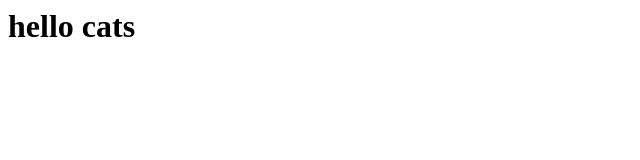
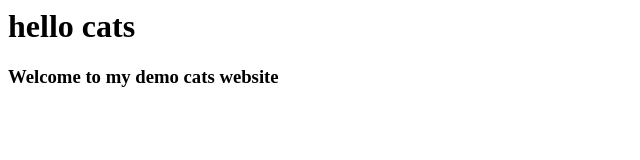
Before and after one commit to alexandregmferreira/democats, a plain HTML site: page index.html in a window 1280 px wide. Shown: the whole page, without its empty margins (0-640 px from the left). Drawn offline with Linux system fonts and the light colour scheme.

Commit message:
clean html

```diff
--- a/index.html
+++ b/index.html
@@ -1 +1,2 @@
 <h1> hello cats </h1>
+<h3> Welcome to my demo cats website</h3>
```
